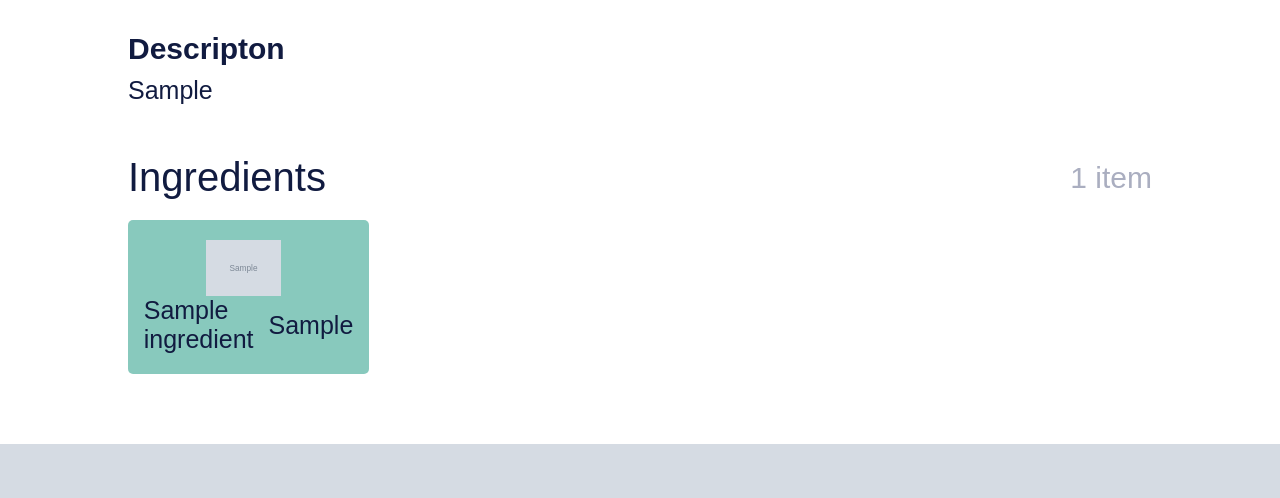
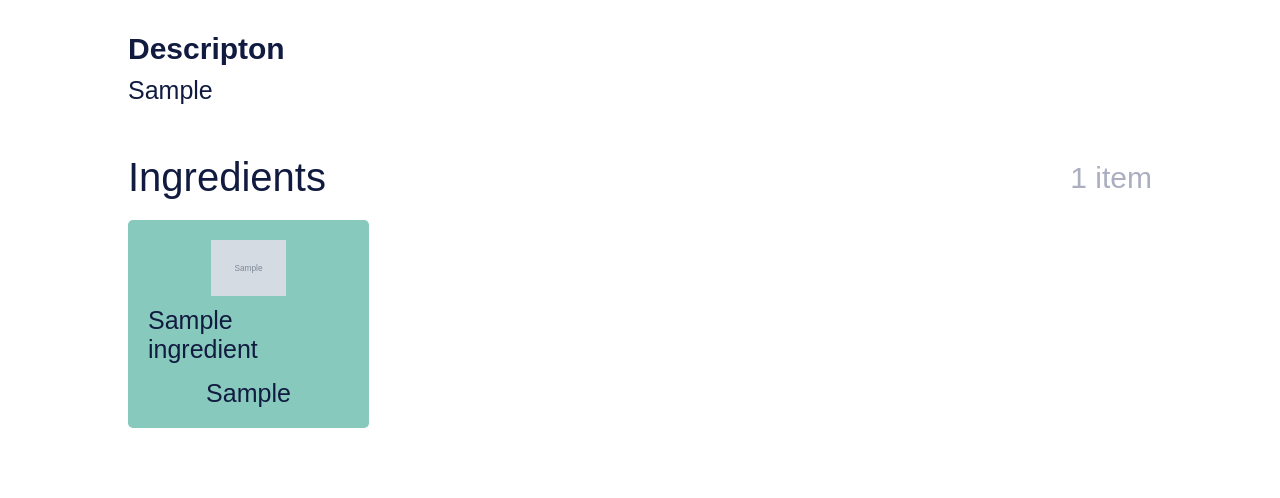
Before and after one commit to zakharfsk/Cooks-Companion, a Django app: template templates/general_page/view.html in a window 1280 px wide. Shown: the part 780-1278 px from the top of the page. Before the commit the page ends 1224 px from the top, so only its background shows below. Run offline with Django 4.2, Linux system fonts and the light colour scheme; the template is opened without the code that fills it: most values are stand-ins (such as "Sample title", 1, 10 or a date in 2020); grey boxes marked "Sample" are stand-in pictures.

Commit message:
fix bug with css

```diff
--- a/general_page/static/general_page_static/css/view.css
+++ b/general_page/static/general_page_static/css/view.css
@@ -130,17 +130,18 @@
 }
 
 .meal-ingredients-img {
-    margin-right: 10px;
     width: 75px;
+    margin-bottom: 10px;
 }
 
 .meal-ingredients-title {
     display: flex;
+    flex-direction: column;
     align-items: center;
 }
 
 .meal-ingredients-title p:first-child{
-    margin-right: 15px;
+    margin-bottom: 15px;
 }
 
 @media screen and ( max-width: 1024px) {
--- a/templates/authorization/login.html
+++ b/templates/authorization/login.html
@@ -15,10 +15,10 @@
     <div class="wrapper">
         <nav>
             <div class="logo"><a href="{% url 'index_page' %}">Cooks Companion</a></div>
-            <div class="header-user">
-                <a href="{% url 'login' %}">Login</a>
+            <div class="header-user header-user-login">
+                <a href="{% url 'login_page' %}">Login</a>
                 <p>or</p>
-                <a href="{% url 'register' %}">Register</a>
+                <a href="{% url 'register_page' %}">Register</a>
             </div>
         </nav>
     </div>
```
